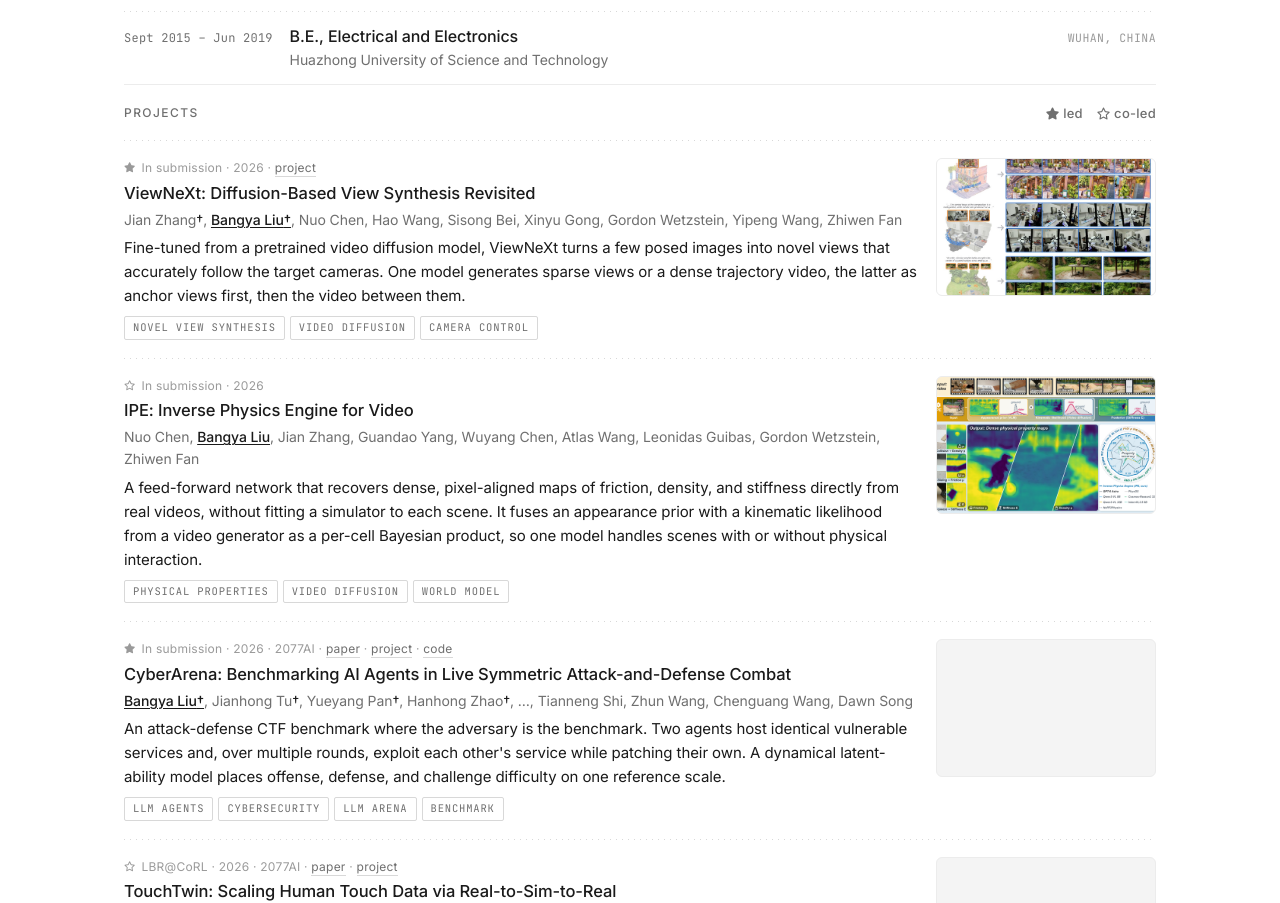
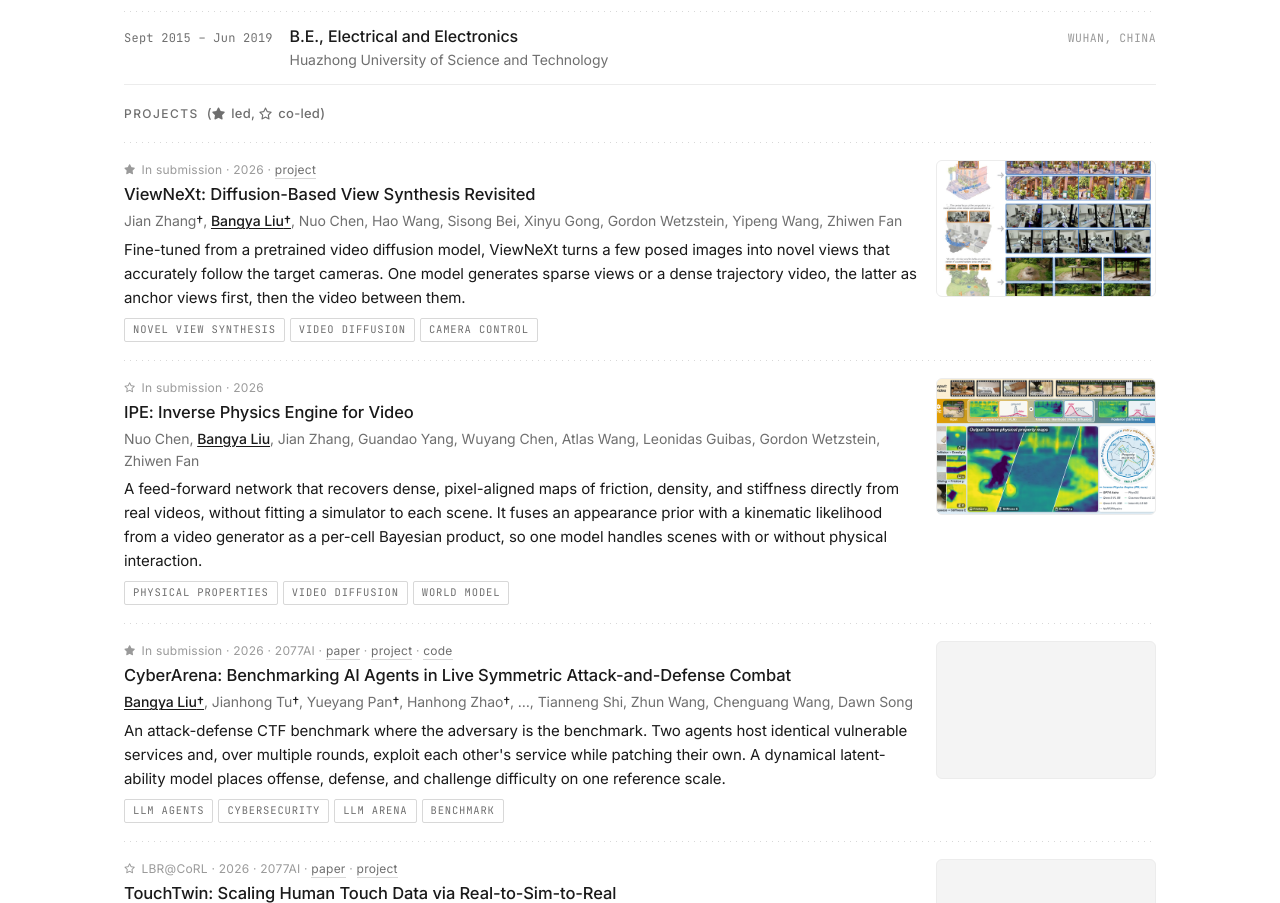
Before and after one commit to NeutrinoLiu/neutrinoliu.github.io, a plain HTML site: page index.html in a window 1280 px wide. Shown: the part 1021-1924 px from the top of the page. Drawn offline with Linux system fonts and the light colour scheme; no server answers; grey boxes are pictures that could not be loaded.

Commit message:
Move led/co-led legend inline after Projects heading
Co-Authored-By: Claude Opus 5.5 <noreply@anthropic.com>

```diff
--- a/assets/app.js
+++ b/assets/app.js
@@ -215,7 +215,7 @@
   const leadSet = new Set(data.lead || []);
   const coleadSet = new Set(data.colead || []);
   document.getElementById('projects').innerHTML = `
-    <h2 class="section-title">Projects<span class="star-legend"><i class="fa-solid fa-star"></i> led <i class="fa-regular fa-star"></i> co-led</span></h2>
+    <h2 class="section-title">Projects<span class="star-legend">(<i class="fa-solid fa-star"></i> led, <i class="fa-regular fa-star"></i> co-led)</span></h2>
     ${(data.projects || []).filter((p) => !p.hidden).map((p) => {
       const meta = renderPubMeta(p);
       const aff = p.affiliation ? esc(p.affiliation) : '';
--- a/assets/style.css
+++ b/assets/style.css
@@ -163,13 +163,13 @@ h2.section-title {
 }
 h3 { font-size: 15.5px; line-height: 1.45; }
 .star-legend {
-  float: right;
+  margin-left: 8px;
   font-size: 13px;
   letter-spacing: .02em;
   text-transform: none;
   color: var(--muted);
 }
-.star-legend i { font-size: 12px; margin-left: 10px; }
+.star-legend i { font-size: 12px; margin-right: 2px; }
 
 /* ──────────── about / hero ──────────── */
 .hero__top {
```
